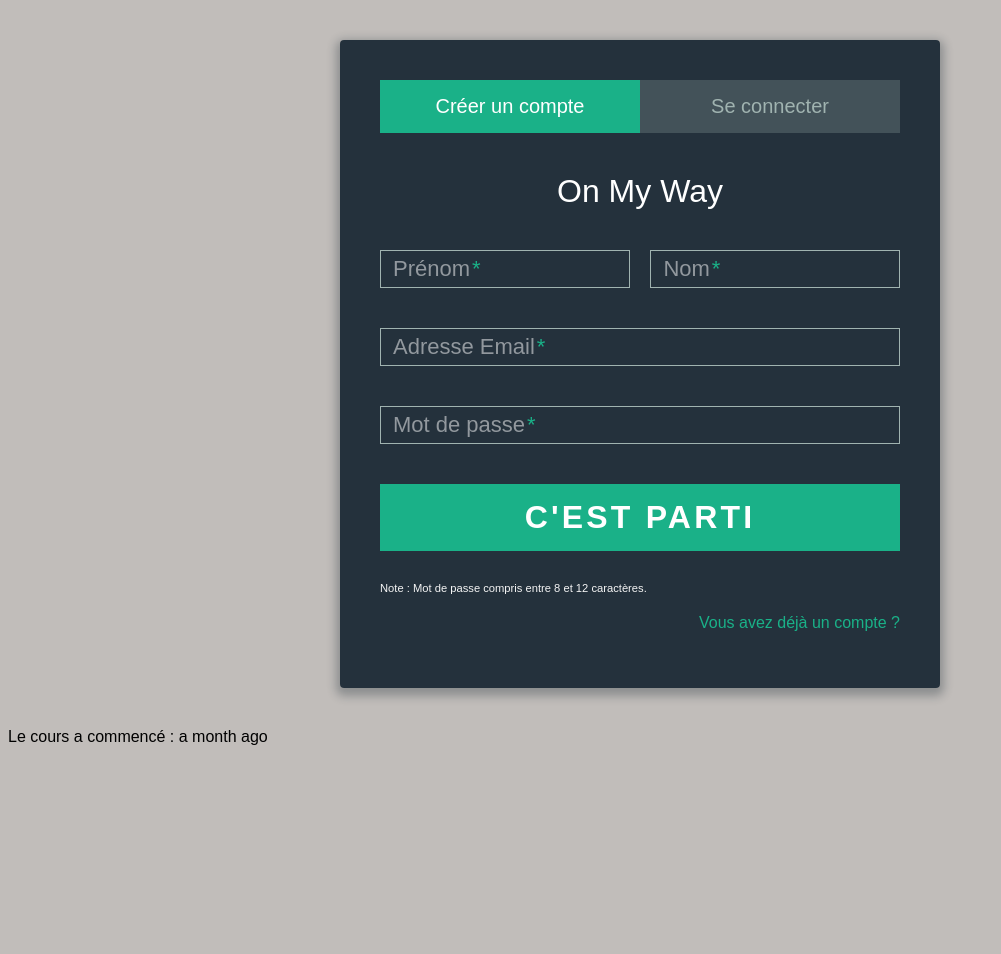
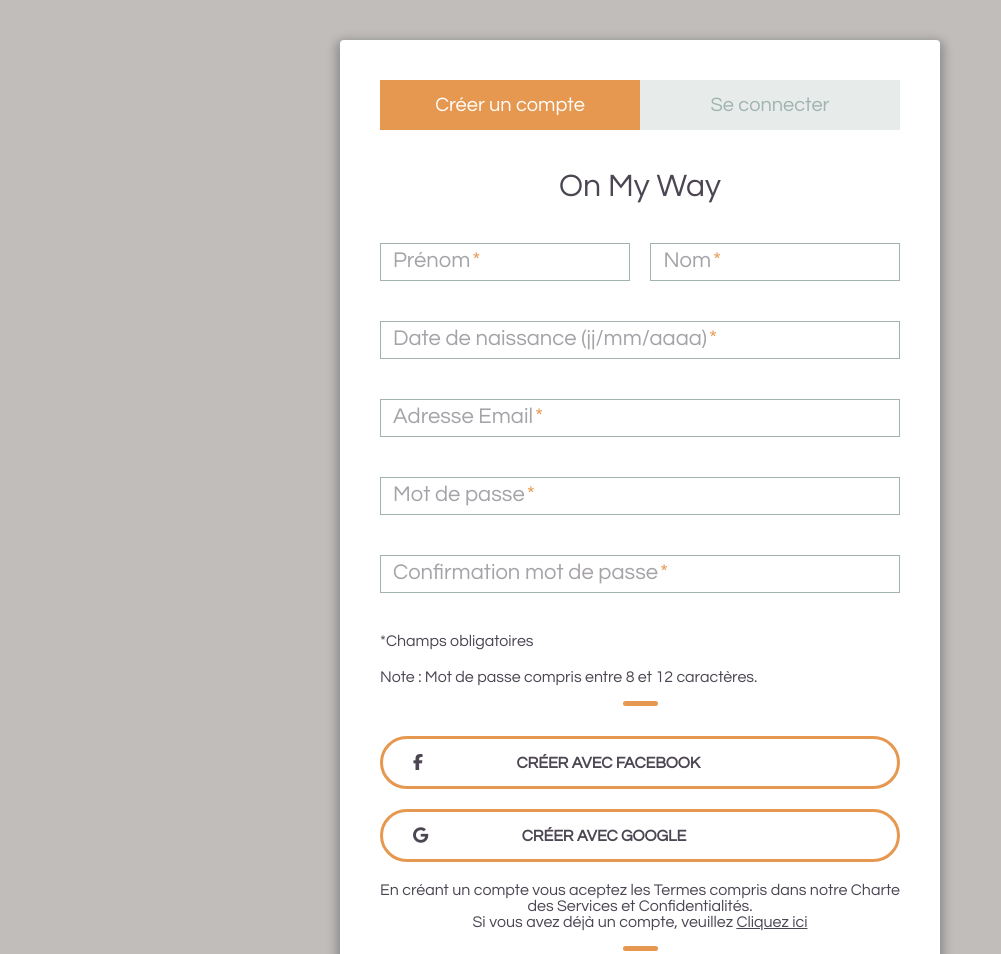
Before and after one commit to Kitsun68/maquettage-marra, a website built with webpack: page src/index.html in a window 1280 px wide. Shown: the top 954 px of the page, without its empty margins (0-1001 px from the left). Before the commit the page ends 800 px from the top, so only its background shows below. Built offline with nearby package versions, Linux system fonts and the light colour scheme.

Commit message:
Add files via upload

```diff
--- a/src/index.html
+++ b/src/index.html
@@ -5,6 +5,7 @@
     <meta name="viewport" content="width=device-width, initial-scale=1.0">
     <meta charset="UTF-8" />
     <title>Formulaire Virginie Marra</title>
+    <script src="https://kit.fontawesome.com/0b046cd889.js" crossorigin="anonymous"></script>
 </head>
 
 <body>
@@ -40,6 +41,13 @@
 
             <div class="field-wrap">
               <label>
+                Date de naissance (jj/mm/aaaa)<span class="req">*</span>
+              </label>
+              <input type="text" required autocomplete="off"/>
+            </div>
+
+            <div class="field-wrap">
+              <label>
                 Adresse Email<span class="req">*</span>
               </label>
               <input type="email" required autocomplete="off"/>
@@ -52,9 +60,27 @@
               <input type="password" minlength="8"
               maxlength="12" required autocomplete="off"/>
             </div>
+            <div class="field-wrap">
+              <label>
+                Confirmation mot de passe<span class="req">*</span>
+              </label>
+              <input type="password" minlength="8"
+              maxlength="12" required autocomplete="off"/>
+            </div>
+            <p class="forgot-left">*Champs obligatoires</p>
+            <p class="forgot-left">Note : Mot de passe compris entre 8 et 12 caractères.</p>
+            <hr/>
+            <a href="facebook.com/" class="button-log button-block"><i class="fab fa-facebook-f"></i> CRÉER AVEC FACEBOOK</a>
+            <a href="google.com/" class="button-log button-block"><i class="fab fa-google"></i>
+            </i> CRÉER AVEC GOOGLE</a>
+            <p class="forgot-center">En créant un compte vous aceptez les Termes compris dans notre Charte des Services et Confidentialités.
+              <br/>
+              Si vous avez déjà un compte, veuillez <a href="#login">Cliquez ici</a>
+            </p>
+            <hr/>
 
             <button type="submit" class="button button-block">C'est parti</button>
-            <p class="note">Note : Mot de passe compris entre 8 et 12 caractères.</p>
+
             <p class="inscrit"><a href="#login">Vous avez déjà un compte ?</a></p>
             </form>
 
@@ -74,10 +100,16 @@
                 <input required type="password" name="mdp" id="mdp" minlength="8"
                     maxlength="12" />
             </div>
+            <p class="forgot"><a href="#">Mot de passe oublié ?</a></p>
+            <hr/>
+            <a href="facebook.com/" class="button-log button-block"><i class="fab fa-facebook-f"></i> SE CONNECTER AVEC FACEBOOK</a>
+            <a href="google.com/" class="button-log button-block"><i class="fab fa-google"></i>
+            </i> SE CONNECTER AVEC GOOGLE</a>
+            <hr/>
             <div>
-                <button class="button button-block" id="loginForm" type="submit">Se connecter</button>
-            </div>
-            <p class="forgot"><a href="#">Mot de passe oublié ?</a></p>
+              <button class="button button-block" id="loginForm" type="submit">Se connecter</button>
+          </div>
+          <p class="forgot">Vous n'avez pas de compte ? <a href="#signup">Cliquez ici</a></p>
         </form>
 
           </div>
--- a/src/styles.css
+++ b/src/styles.css
@@ -6,18 +6,20 @@ html {
 }
 body {
   background: #c1bdba;
-  font-family: 'Titillium Web', sans-serif;
+  font-family: 'Century Gothic', sans-serif;
 }
 a {
-  text-decoration: none;
-  color: #1ab188;
+  color: #4c4552;
   transition: 0.5s ease;
 }
 a:hover {
-  color: #179b77;
+  color: #3c2d49;
+}
+p{
+  color:#4c4552;
 }
 .form {
-  background: rgba(19, 35, 47, 0.9);
+  background: white;
   padding: 40px;
   max-width: 600px;
   margin: 40px auto;
@@ -48,11 +50,11 @@ a:hover {
   transition: 0.5s ease;
 }
 .tab-group li a:hover {
-  background: #179b77;
+  background: #cf7d2f;
   color: #ffffff;
 }
 .tab-group .active a {
-  background: #1ab188;
+  background: #e79850;
   color: #ffffff;
 }
 /* .tabs-content > div:last-child {
@@ -60,7 +62,7 @@ a:hover {
 } */
 h1 {
   text-align: center;
-  color: #ffffff;
+  color: #4c4552;
   font-weight: 300;
   margin: 0 0 40px;
 }
@@ -68,7 +70,7 @@ label {
   position: absolute;
   transform: translateY(6px);
   left: 13px;
-  color: rgba(255, 255, 255, 0.5);
+  color: rgba(76, 69, 82, 0.5);
   transition: all 0.25s ease;
   -webkit-backface-visibility: hidden;
   pointer-events: none;
@@ -76,7 +78,7 @@ label {
 }
 label .req {
   margin: 2px;
-  color: #1ab188;
+  color: #e79850;
 }
 label.active {
   transform: translateY(50px);
@@ -87,7 +89,7 @@ label.active .req {
   opacity: 0;
 }
 label.highlight {
-  color: #ffffff;
+  color: #4c4552;
 }
 input, textarea {
   font-size: 22px;
@@ -98,13 +100,13 @@ input, textarea {
   background: none;
   background-image: none;
   border: 1px solid #a0b3b0;
-  color: #ffffff;
+  color: #4c4552;
   border-radius: 0;
   transition: border-color 0.25s ease, box-shadow 0.25s ease;
 }
 input:focus, textarea:focus {
   outline: 0;
-  border-color: #1ab188;
+  border-color: #e79850;
 }
 textarea {
   border: 2px solid #a0b3b0;
@@ -130,27 +132,73 @@ textarea {
 .button {
   border: 0;
   outline: none;
-  border-radius: 0;
+  border-radius: 30px;
   padding: 15px 0;
-  font-size: 2rem;
+  font-size: 1em;
   font-weight: 600;
   text-transform: uppercase;
   letter-spacing: 0.1em;
-  background: #1ab188;
+  background: #e79850;
   color: #ffffff;
   transition: all 0.5s ease;
   -webkit-appearance: none;
+  font-family: Arial, Helvetica, sans-serif;
 }
 .button:hover, .button:focus {
-  background: #179b77;
+  background: #cf7d2f;
 }
 .button-block {
   display: block;
   width: 100%;
 }
+.button-log{
+  border-radius:30px;
+  border:#e79850 3px solid;
+  background-color: white;
+  padding:15px 0;
+  font-size: 1em;
+  text-align: left;
+  color:#4c4552;
+  margin: 20px 0;
+  font-weight: bold;
+  text-decoration: none;
+}
+.button-log:hover{
+  border-radius:30px;
+  border:#cf7d2f 3px solid;
+  background-color: white;
+  padding:15px 0;
+  font-size: 1em;
+  text-align: left;
+  color:#4c4552;
+  margin: 20px 0;
+  font-weight: bold;
+  text-decoration: none;
+}
+.fab{
+  padding:0 90px 0 30px;
+  color:#4c4552;
+}
+hr{
+  color:#e79850;
+  width:35px;
+  height:5px;
+  border-radius:30px;
+  background-color: #e79850;
+  border:none;
+  margin-bottom: 30px;
+}
 .forgot {
   margin-top: 20px;
   text-align: right;
+}
+.forgot-left{
+  margin-top: 20px;
+  text-align: left;
+}
+.forgot-center{
+  margin-top: 20px;
+  text-align: center;
 }
 .inscrit{
     margin-top: 20px;
@@ -158,7 +206,7 @@ textarea {
 }
 .note {
     font-size:0.7em;
-    color:whitesmoke;
+    color:#4c4552;
     padding-top:20px;
 }
 
```
